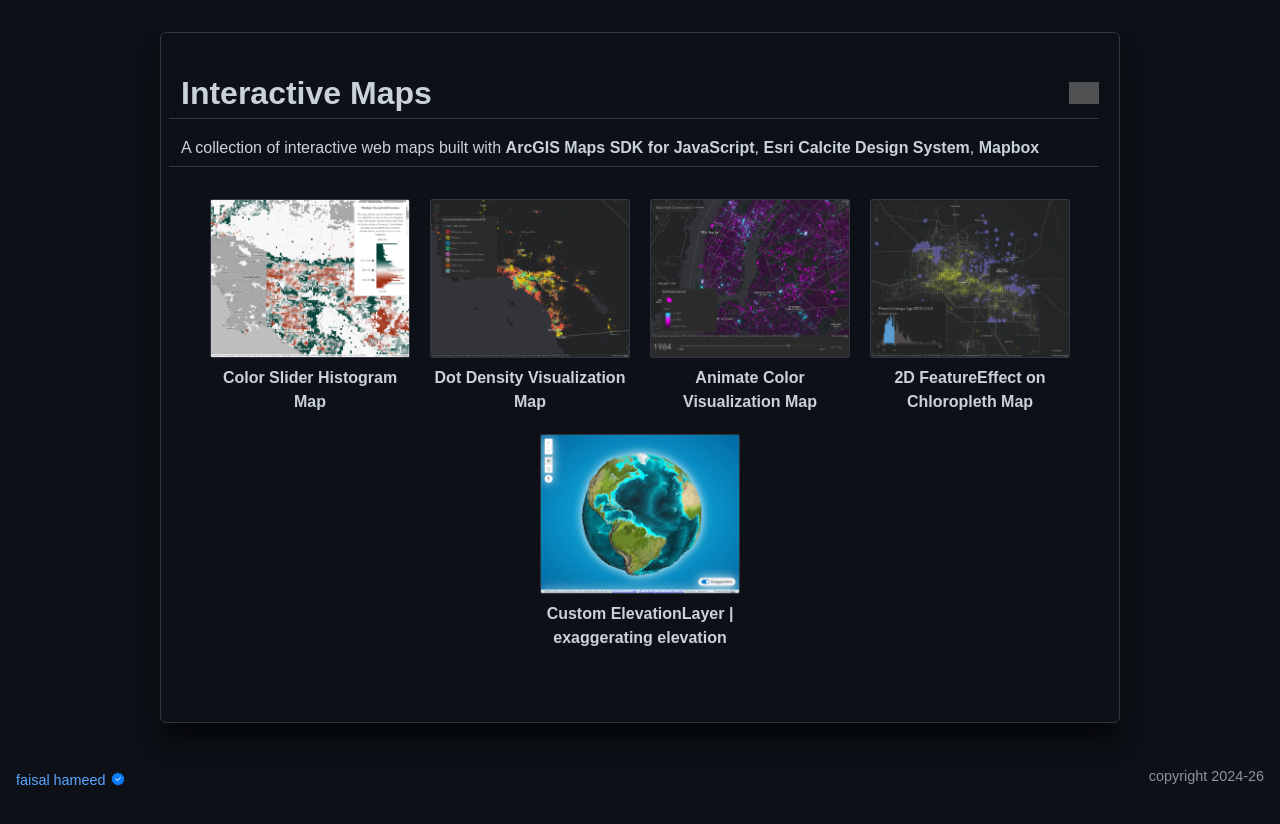
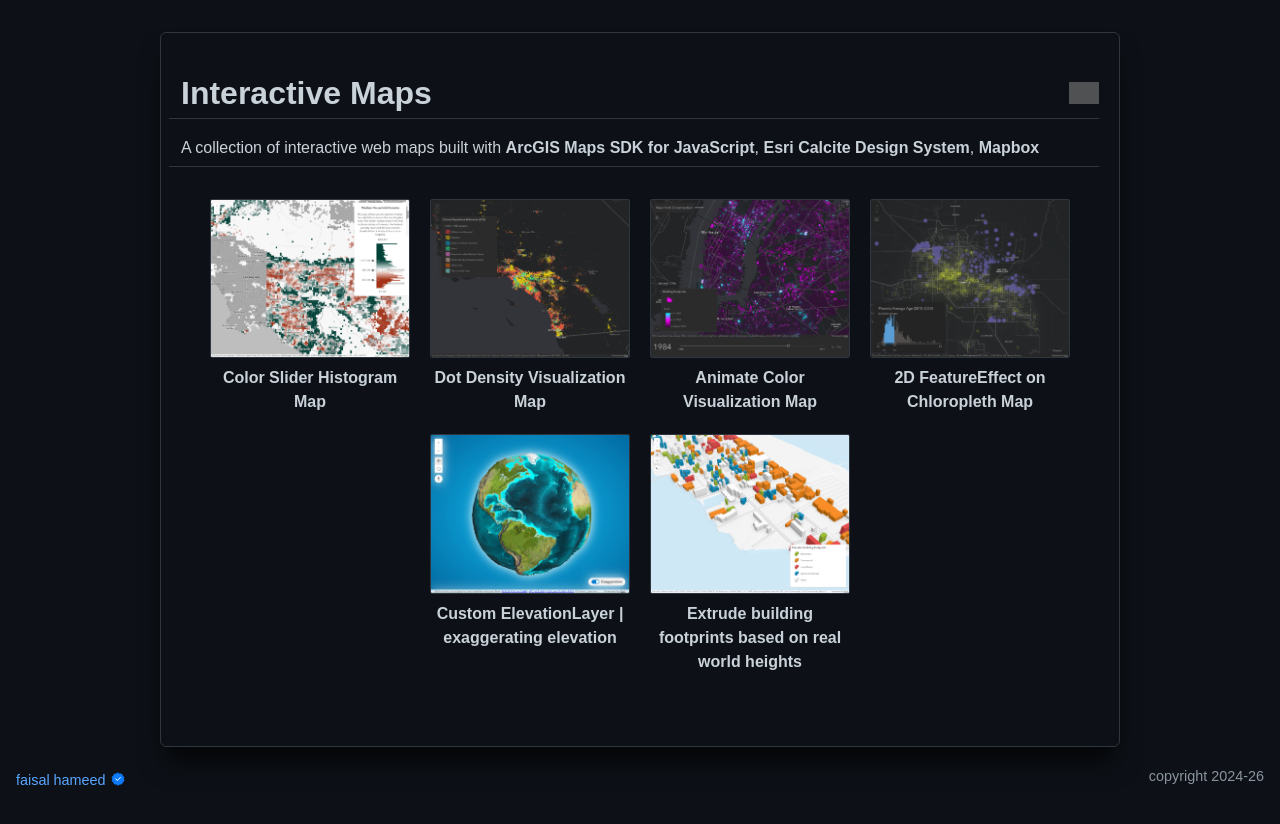
Before and after one commit to faisalrbk/interactiveMaps, a plain HTML site: page index.html in a window 1280 px wide. Drawn offline with nearby package versions, Linux system fonts and the light colour scheme; grey boxes are pictures that could not be loaded; a web font is replaced by a local one.

Commit message:
update index.html

```diff
--- a/index.html
+++ b/index.html
@@ -99,7 +99,7 @@
             />
             Animate Color Visualization Map
           </a>
-             <a
+          <a
             class="inline-block w-[200px] text-center font-semibold text-[#c9d1d9] no-underline hover:underline"
             href="https://faisalrbk.github.io/interactiveMaps/4-featureEffect.html"
             target="_blank"
@@ -114,7 +114,7 @@
             />
             2D FeatureEffect on Chloropleth Map
           </a>
-              <a
+          <a
             class="inline-block w-[200px] text-center font-semibold text-[#c9d1d9] no-underline hover:underline"
             href="https://faisalrbk.github.io/interactiveMaps/5-elevationLayer.html"
             target="_blank"
@@ -127,7 +127,22 @@
               alt="Color Slider Histogram Map"
               class="mb-2 block rounded-[2px] border border-[#30363d]"
             />
-           Custom ElevationLayer | exaggerating elevation
+            Custom ElevationLayer | exaggerating elevation
+          </a>
+          <a
+            class="inline-block w-[200px] text-center font-semibold text-[#c9d1d9] no-underline hover:underline"
+            href="https://faisalrbk.github.io/interactiveMaps/6-buildingMap.html"
+            target="_blank"
+            rel="noopener noreferrer"
+          >
+            <img
+              src="thumbnails/buildingMap.png"
+              width="200"
+              height="200"
+              alt="Building Map"
+              class="mb-2 block rounded-[2px] border border-[#30363d]"
+            />
+            Extrude building footprints based on real world heights
           </a>
         </div>
       </div>
@@ -135,7 +150,6 @@
     <div
       class="fixed bottom-3 left-4 inline-flex items-center gap-1 text-[0.9rem] text-[#8b949e]"
     >
-
       <a
         class="inline-flex items-center gap-1 leading-none text-[#58a6ff] no-underline hover:underline"
         href="https://github.com/faisalrbk"
```
